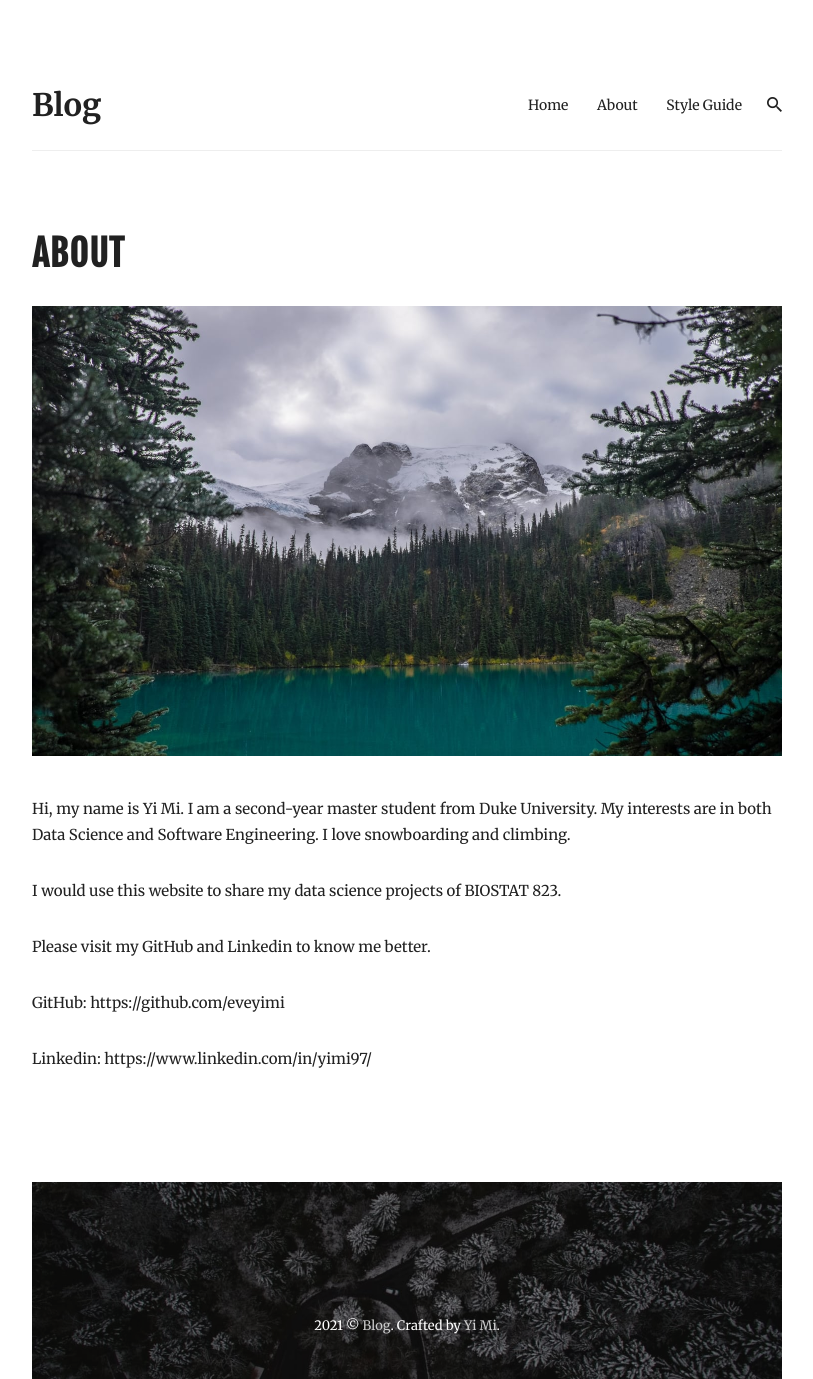
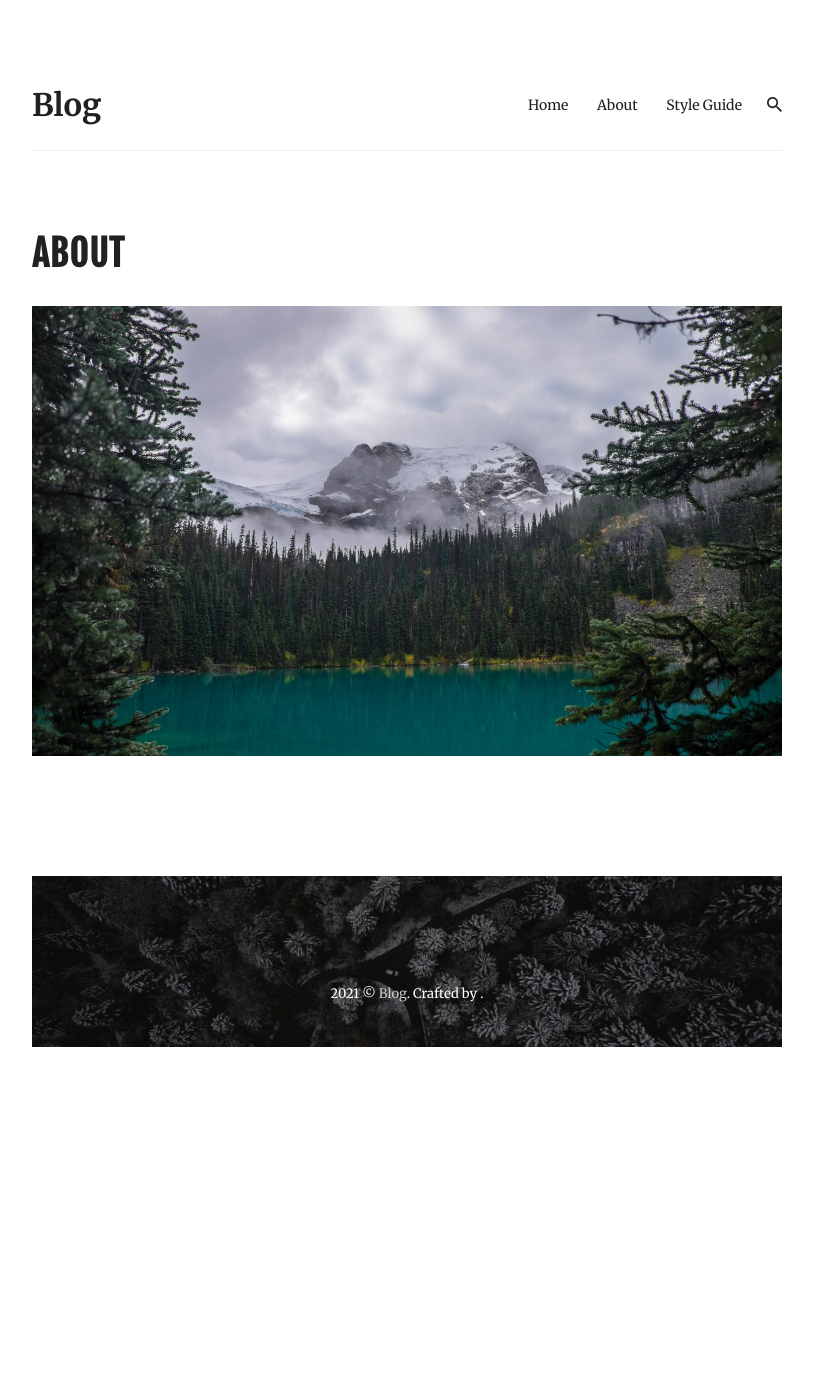
Before and after one commit to eveyimi/eveyimi.github.io, a Jekyll site: the page built from _pages/about.md, in a window 1280 px wide. Shown: the whole page, without its empty margins (233-1046 px from the left). Built offline with Jekyll 4.4.1, drawn with Linux system fonts in a browser that asks for light colours; nearby versions of some CDN libraries; after the commit the page ends 1047 px from its top, so only the background shows below that.

Commit message:
deleting personal info

```diff
--- a/_config.yml
+++ b/_config.yml
@@ -1,13 +1,13 @@
 title: Blog
 # logo: "images/logo.svg" # You can add own logo image.
-description: Personal Website for BIOSTAT 823 in 2020 Fall.
+description: Personal Website for 2020 Fall.
 baseurl: "" # The subpath of your site, e.g. /blog
 url: "https://eveyimi.github.io" # The base hostname & protocol for your site, e.g. http://example.com
 
 # Author Settings
 author:
-  name: Yi Mi
-  bio: Hi, my name is Yi Mi. Thank you for visiting my blog.
+  name:
+  bio: Hi. Thank you for visiting my blog.
 
 # Contact links
 twitter:  # Add your Twitter handle
@@ -15,14 +15,14 @@ facebook:  # Add your Facebook handle
 dribbble:  # Add your Dribbble handle
 instagram:  # Add your Instagram handle
 pinterest:  # Add your Pinterest handle
-email: yi.mi@duke.edu # Add your Email address
-linkedin: https://www.linkedin.com/in/yimi97/ # Add your Email address
-github: https://github.com/yimi97 # Add your github
+email: # Add your Email address
+linkedin: # Add your Email address
+github: # Add your github
 
 # Hero Section
 hero: true # To enable the section hero, use the value true. To turn off use the value false.
 hero-title: WELCOME # Add your hero title
-hero-subtitle: This is Yi's Data Science Portfolio # Add your hero subtitle
+hero-subtitle: This is Data Science Portfolio # Add your hero subtitle
 hero-image: images/14.jpg # Add background image in section hero
 
 # Footer
--- a/_includes/footer.html
+++ b/_includes/footer.html
@@ -5,7 +5,7 @@
       {% if site.footer-image %}
         <footer class="footer footer-image" style="background-image: url('{{site.footer-image | relative_url }}')">
           {% include contact-link.html %}
-            <div class="copyright wow fadeInUp" data-wow-delay=".2s">{{site.time | date: '%Y'}} &copy; <a href="/" class="copyright__link">{% if site.title %}{{site.title}}{% else %}Reked{% endif %}</a>. Crafted by <a href="https://github.com/eveyimi" class="copyright__link">Yi Mi</a>.</div>
+            <div class="copyright wow fadeInUp" data-wow-delay=".2s">{{site.time | date: '%Y'}} &copy; <a href="/" class="copyright__link">{% if site.title %}{{site.title}}{% else %}Reked{% endif %}</a>. Crafted by <a href="https://github.com/eveyimi" class="copyright__link"></a>.</div>
         </footer>
       {% else %}
         <footer class="footer">
--- a/_pages/about.md
+++ b/_pages/about.md
@@ -5,17 +5,17 @@ permalink: /about/
 image: images/03.jpg
 ---
 
-Hi, my name is Yi Mi. I am a second-year master student from Duke University. My interests are in both Data Science and Software Engineering. I love snowboarding and climbing.
+<!-- Hi, my name is. I am a second-year master student from Duke University. My interests are in both Data Science and Software Engineering. I love snowboarding and climbing.
 
 I would use this website to share my data science projects of [BIOSTAT 823][BIOSTAT 823].
 
 Please visit my GitHub and Linkedin to know me better.
 
-GitHub: https://github.com/eveyimi
+GitHub: https://github.com/eveyimis
 
 Linkedin: https://www.linkedin.com/in/yimi97/
 
-[BIOSTAT 823]: https://github.com/cliburn/bios-823-2020
+[BIOSTAT 823]: https://github.com/cliburn/bios-823-2020 -->
 
 <!-- #### Industry Design & Media
 
```
Also changed, not shown: _posts/2020-08-28-how-to-create-personal-website.md (+2 -2 lines), _posts/2020-11-17-covid19-exploration.md (+2 -2 lines).
